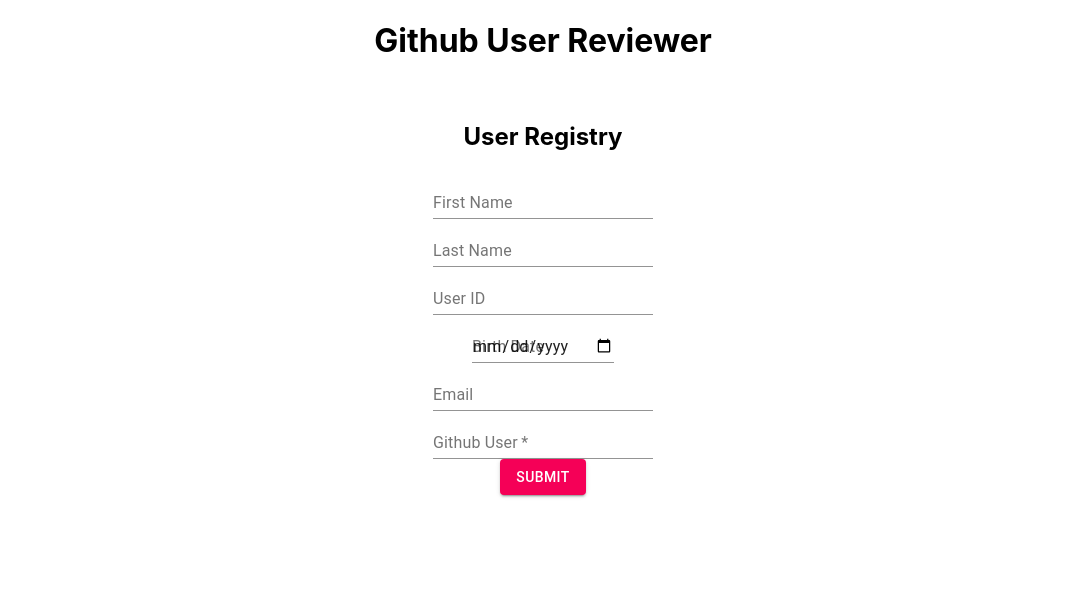
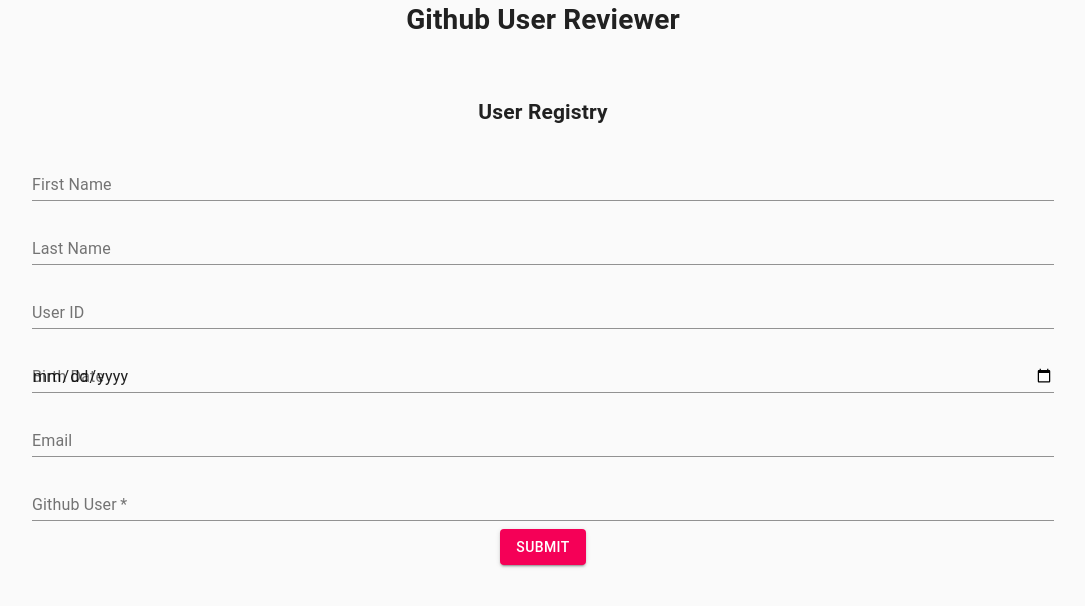
Before and after one commit to victor-duarte/git4n, a React (Create React App) app: page / in a window 1280 px wide. Shown: the top 606 px of the page, without its empty margins (97-1182 px from the left). Built offline with nearby package versions, Linux system fonts and the light colour scheme.

Commit message:
Global styling adjustments

```diff
--- a/src/App.css
+++ b/src/App.css
@@ -1,3 +1,4 @@
-.App {
+.App h1 {
+  margin: 0;
   text-align: center;
 }
--- a/src/App.js
+++ b/src/App.js
@@ -1,6 +1,7 @@
 import React, { useEffect, useState } from "react";
 import UserRegister from "./components/UserRegister";
 import { useCookies } from "react-cookie";
+import CssBaseline from "@material-ui/core/CssBaseline";
 import Repositories from "./components/Repositories";
 import RepositoryFilter from "./components/RepositoryFilter";
 import Summary from "./components/Summary";
@@ -32,6 +33,8 @@
   }, [cookies]);
 
   return (
+    <React.Fragment>
+      <CssBaseline />
       <div className="App">
         <h1>Github User Reviewer</h1>
         <Summary />
@@ -43,6 +46,7 @@
           </React.Fragment>
         )}
       </div>
+    </React.Fragment>
   );
 }
 
--- a/src/components/Repositories/index.css
+++ b/src/components/Repositories/index.css
@@ -1,4 +1,9 @@
 .repositories {
   background-color: #f5f5f5;
-  padding: 20px 0;
+  padding: 2.5rem 1.25px;
 }
+
+.repositories h2 {
+  margin: 0 0 1.25rem;
+  text-align: center;
+}
--- a/src/components/RepositoryFilter/index.css
+++ b/src/components/RepositoryFilter/index.css
@@ -1,3 +1,19 @@
 .repository-filter {
-  padding: 80px 0;
+  min-height: 21.875rem;
+  padding: 2.5rem 1.25px;
+  text-align: center;
 }
+
+.repository-filter h2 {
+  margin: 0 0 1.25rem;
+}
+
+.repository-filter__list {
+  list-style-type: none;
+  margin: 1rem 0 0;
+  padding: 0;
+}
+
+.repository-filter__list li {
+  margin-top: 0.625rem;
+}
--- a/src/components/RepositoryFilter/index.js
+++ b/src/components/RepositoryFilter/index.js
@@ -47,7 +47,7 @@
       <h2>Filter by Repository</h2>
       <TextField onChange={handleChange} />
       {matches && (
-        <ul>
+        <ul className="repository-filter__list">
           {matches.map((match) => (
             <li key={`repository-link-${match.id}`}>
               <a
--- a/src/components/Summary/index.css
+++ b/src/components/Summary/index.css
@@ -1,5 +1,10 @@
 .summary {
-  padding: 20px 0;
+  padding: 2.5rem 1.25px;
+  text-align: center;
+}
+
+.summary h2 {
+  margin: 0 0 1.25rem;
 }
 
 .summary__list {
--- a/src/components/UserRegister/index.css
+++ b/src/components/UserRegister/index.css
@@ -1,3 +1,4 @@
 .user-register {
-  padding: 20px 0;
+  padding: 2.5rem 1.25px;
+  text-align: center;
 }
--- a/src/components/UserRegister/index.js
+++ b/src/components/UserRegister/index.js
@@ -1,8 +1,18 @@
 import { Formik, Form, Field } from "formik";
 import Button from "@material-ui/core/Button";
+import { makeStyles } from "@material-ui/core/styles";
 import TextField from "@material-ui/core/TextField";
 import { useCookies } from "react-cookie";
 import "./index.css";
+
+const useStyles = makeStyles((theme) => ({
+  root: {
+    "& .MuiTextField-root": {
+      margin: theme.spacing(1),
+      width: "80%",
+    },
+  },
+}));
 
 const formData = {
   birthdate: "",
@@ -15,6 +25,7 @@
 
 function UserRegister() {
   const [cookies, setCookie, removeCookie] = useCookies(["user"]);
+  const classes = useStyles();
 
   // Renders option to clear the `user` cookie
   if (cookies.user) {
@@ -44,7 +55,7 @@
         }}
       >
         {({ isSubmitting }) => (
-          <Form>
+          <Form className={classes.root}>
             <div>
               <Field
                 as={TextField}
```
Lines whose indentation alone changed are shown as unchanged.
